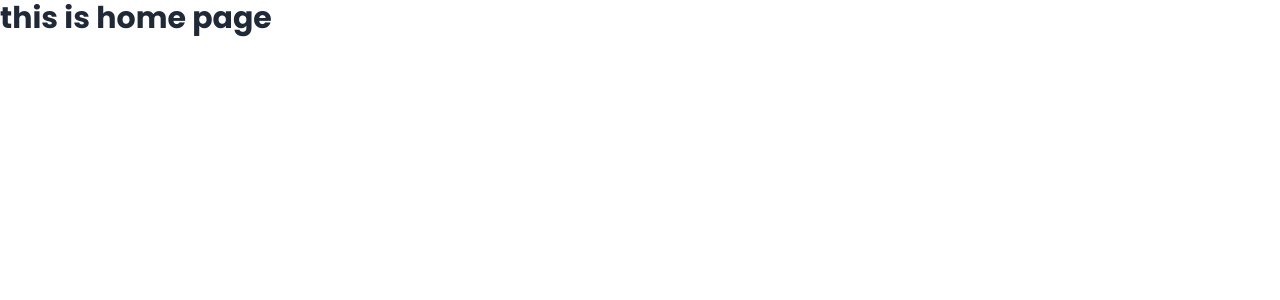
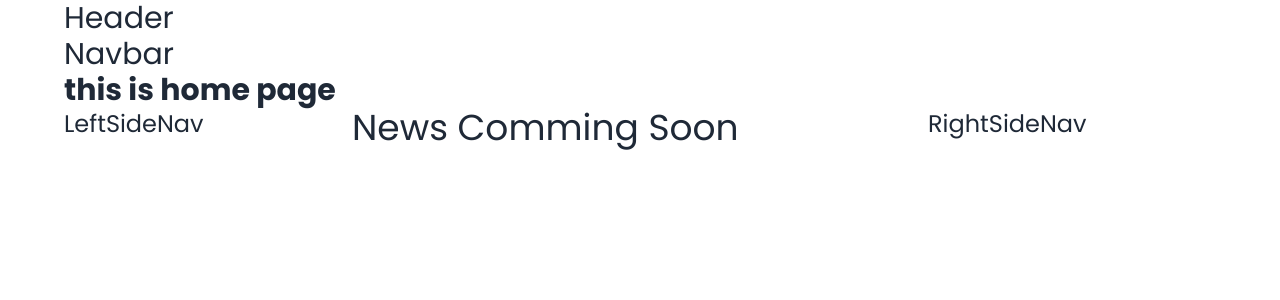
Before and after one commit to mamun-prodhan/react-dragon-news-auth, a React (Vite) app: page / in a window 1280 px wide. Shown: the top 300 px of the page. Built offline with nearby package versions, Linux system fonts and the light colour scheme.

Commit message:
home page layout added

```diff
--- a/src/layouts/Root.jsx
+++ b/src/layouts/Root.jsx
@@ -1,9 +1,8 @@
-import React from "react";
 import { Outlet } from "react-router-dom";
 
 const Root = () => {
   return (
-    <div>
+    <div className="max-w-6xl mx-auto font-poppins">
       <Outlet></Outlet>
     </div>
   );
--- a/src/pages/Home/Home.jsx
+++ b/src/pages/Home/Home.jsx
@@ -1,7 +1,25 @@
+import Header from "../Shared/Header/Header";
+import LeftSideNav from "../Shared/LeftSideNav/LeftSideNav";
+import Navbar from "../Shared/Navbar/Navbar";
+import RightSideNav from "../Shared/RightSideNav/RightSideNav";
+
 const Home = () => {
   return (
     <div>
+      <Header></Header>
+      <Navbar></Navbar>
       <h2 className="text-3xl font-poppins font-bold">this is home page</h2>
+      <div className="grid grid-cols-1 md:grid-cols-4">
+        <div>
+          <LeftSideNav></LeftSideNav>
+        </div>
+        <div className="col-span-2">
+          <h2 className="text-4xl">News Comming Soon</h2>
+        </div>
+        <div>
+          <RightSideNav></RightSideNav>
+        </div>
+      </div>
     </div>
   );
 };
--- /dev/null
+++ b/src/pages/Shared/Header/Header.jsx
@@ -0,0 +1,9 @@
+const Header = () => {
+  return (
+    <div>
+      <h2 className="text-3xl">Header</h2>
+    </div>
+  );
+};
+
+export default Header;
--- /dev/null
+++ b/src/pages/Shared/LeftSideNav/LeftSideNav.jsx
@@ -0,0 +1,9 @@
+const LeftSideNav = () => {
+  return (
+    <div>
+      <h2 className="text-2xl">LeftSideNav</h2>
+    </div>
+  );
+};
+
+export default LeftSideNav;
--- /dev/null
+++ b/src/pages/Shared/Navbar/Navbar.jsx
@@ -0,0 +1,9 @@
+const Navbar = () => {
+  return (
+    <div>
+      <h2 className="text-3xl">Navbar</h2>
+    </div>
+  );
+};
+
+export default Navbar;
--- /dev/null
+++ b/src/pages/Shared/RightSideNav/RightSideNav.jsx
@@ -0,0 +1,9 @@
+const RightSideNav = () => {
+  return (
+    <div>
+      <h2 className="text-2xl">RightSideNav</h2>
+    </div>
+  );
+};
+
+export default RightSideNav;
```
